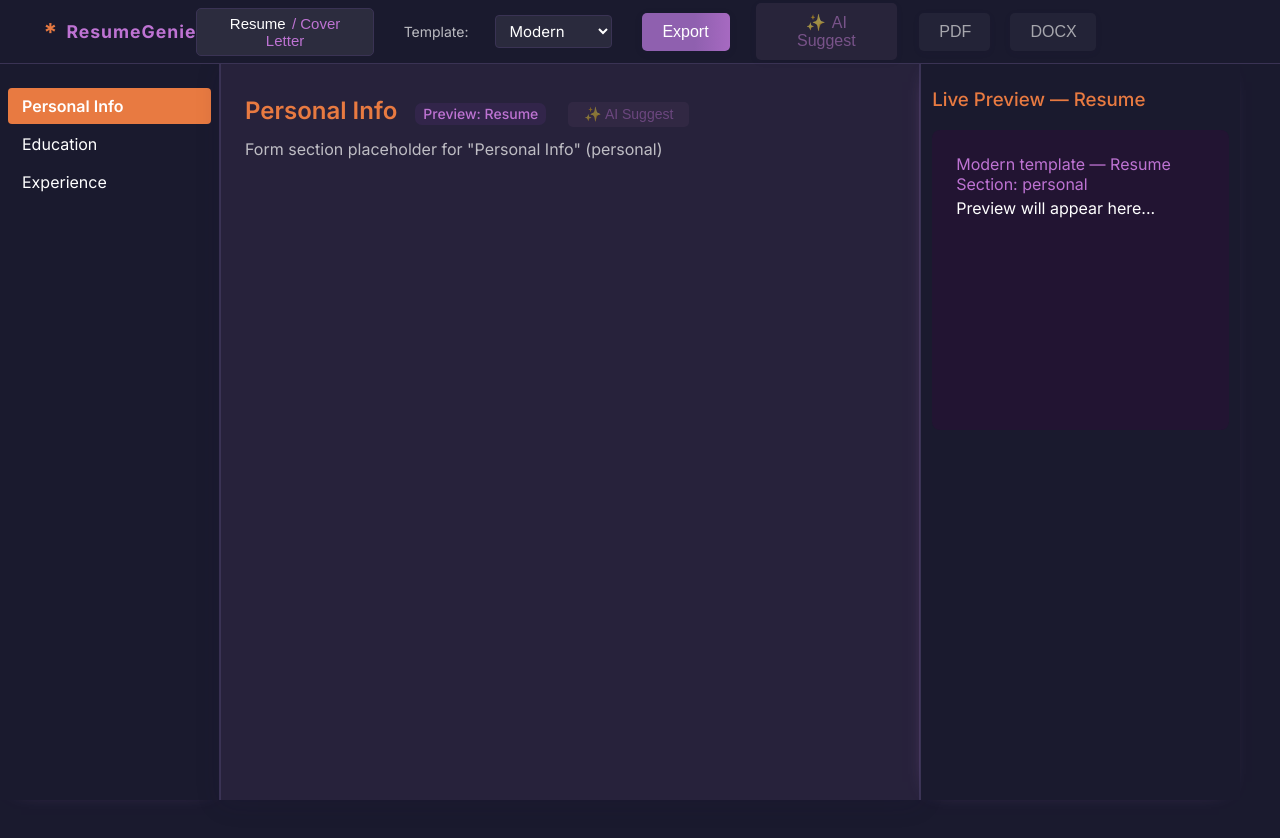
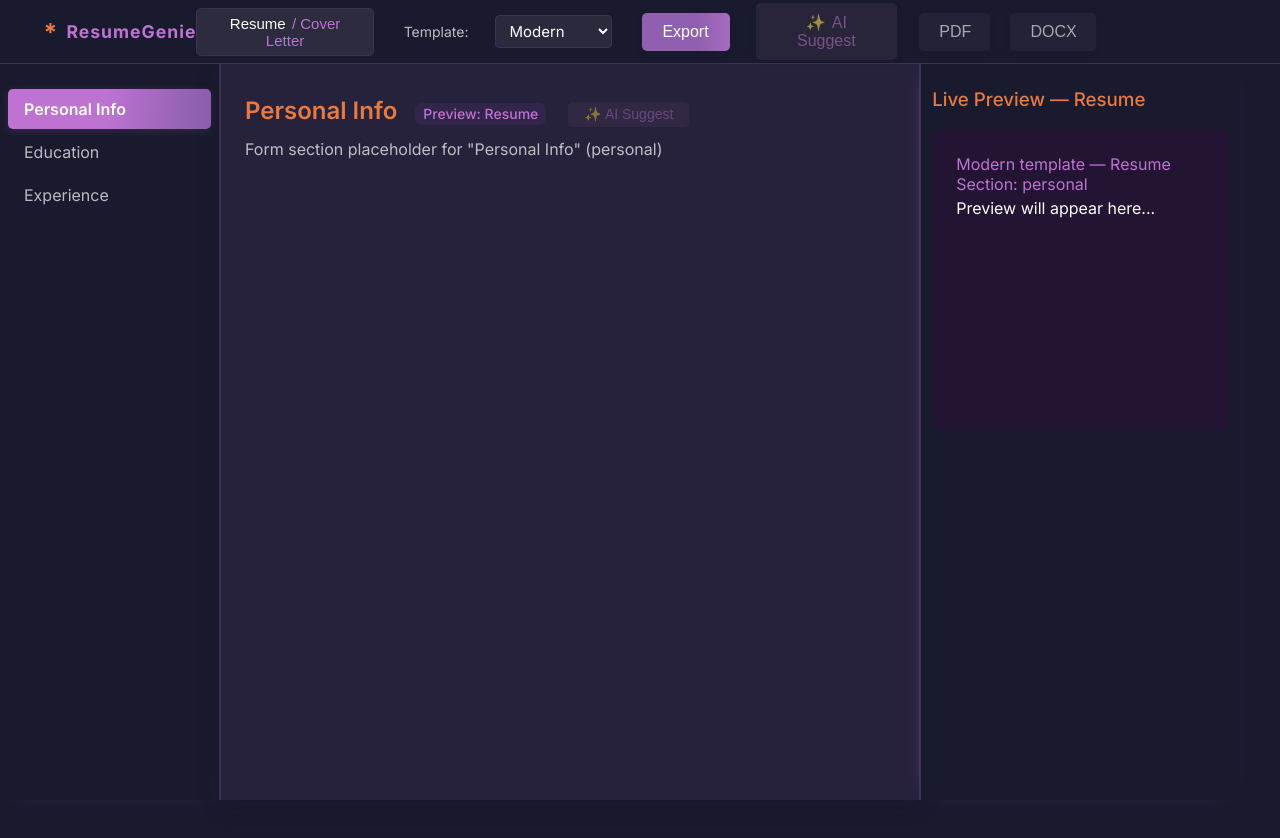
Before and after one commit to Workflow-Manager-admin/resumegenie-25319-282d1c45, a React (Create React App) app in the folder resumegenie_frontend/: page / in a window 1280 px wide. Shown: the top 838 px of the page. Built offline with nearby package versions, Linux system fonts and the light colour scheme; the HTML template or start-up script is replaced by a standard one.

Commit message:
Auto-commit: Changes as of 2025-05-28T16:00:50.843679+00:00

```diff
--- a/resumegenie_frontend/src/components/layout/LeftNavPanel.js
+++ b/resumegenie_frontend/src/components/layout/LeftNavPanel.js
@@ -36,18 +36,21 @@ function LeftNavPanel({ sections = [], activeSection, onSectionChange }) {
                 type="button"
                 onClick={() => onSectionChange && onSectionChange(section.id)}
                 style={{
-                  background: activeSection === section.id ? 'var(--kavia-orange)' : 'none',
+                  background: activeSection === section.id ? 'linear-gradient(93deg,var(--accent) 47%, var(--secondary-bg) 93%)' : 'transparent',
                   border: 'none',
-                  color: activeSection === section.id ? '#fff' : 'inherit',
+                  color: activeSection === section.id ? '#fff' : 'var(--text-secondary)',
                   font: 'inherit',
                   cursor: 'pointer',
-                  padding: '8px 14px',
+                  padding: '10px 16px',
                   width: '100%',
                   textAlign: 'left',
                   fontWeight: activeSection === section.id ? 600 : 400,
-                  borderRadius: 4,
+                  borderRadius: 5,
                   marginBottom: 2,
-                  transition: 'background 0.13s, color 0.13s'
+                  marginTop: 1,
+                  letterSpacing: activeSection === section.id ? '0.002em' : undefined,
+                  boxShadow: activeSection === section.id ? '0 2px 8px 0 rgba(190,115,211,0.17)' : undefined,
+                  transition: 'background 0.13s, color 0.13s, box-shadow 0.13s'
                 }}
                 aria-current={activeSection === section.id ? 'page' : undefined}
                 tabIndex={0}
```
Also changed, not shown: 1 other file (tests, documents, lock files or other folders).
